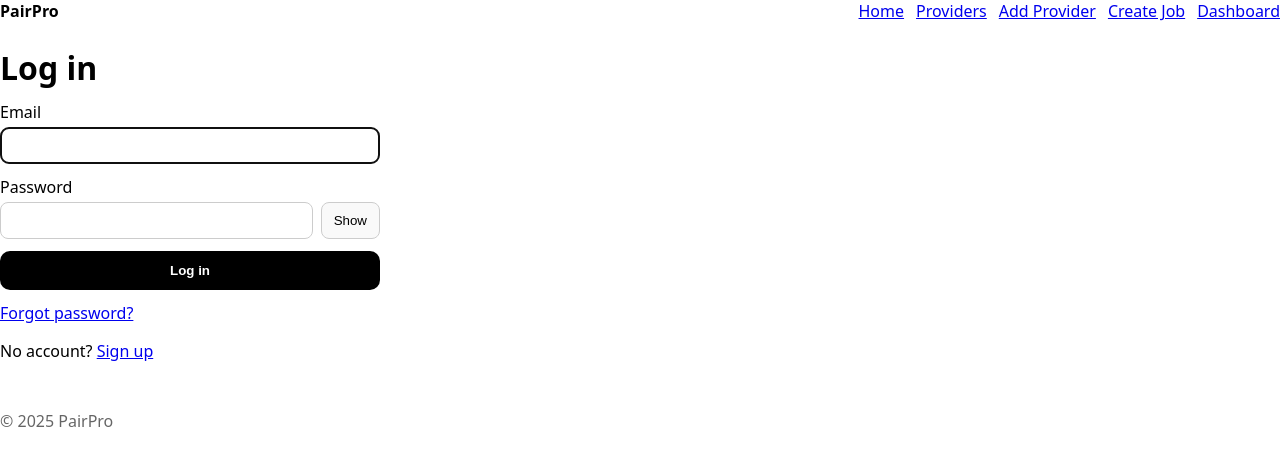
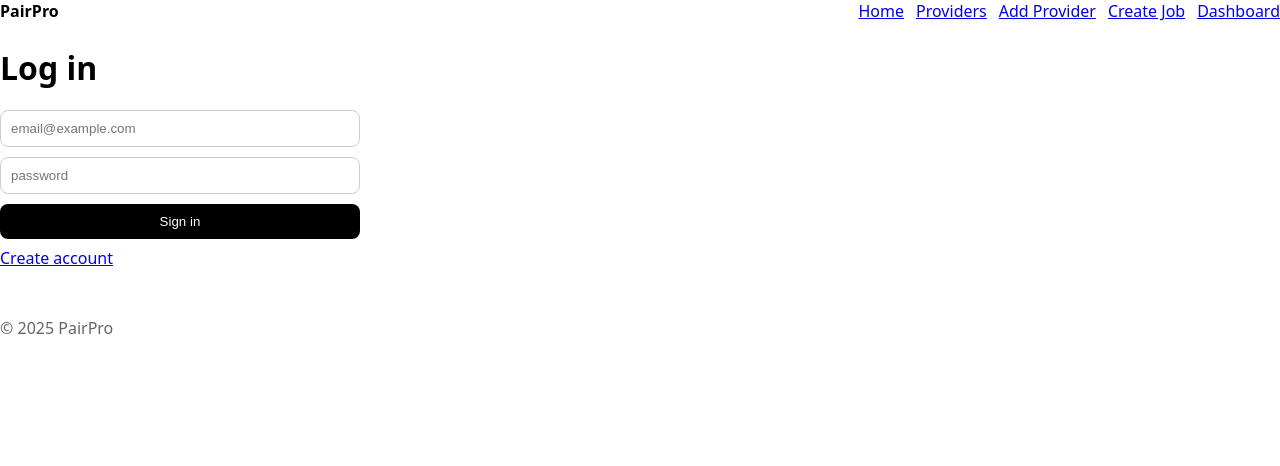
Before and after one commit to ProPairApp/pairpro-frontend, a Next.js app: page /auth/login in a window 1280 px wide. Shown: the top 466 px of the page. Built offline with nearby package versions, Linux system fonts and the light colour scheme; no server answers.

Commit message:
Update page.tsx

```diff
--- a/app/auth/login/page.tsx
+++ b/app/auth/login/page.tsx
@@ -1,137 +1,61 @@
 "use client";
 
-import { useEffect, useRef, useState } from "react";
+import { useRef, useState } from "react";
 
 export default function LoginPage() {
   const base = process.env.NEXT_PUBLIC_API_URL!;
-  const [email, setEmail] = useState("");
-  const [pw, setPw] = useState("");
-  const [showPw, setShowPw] = useState(false);
+  const emailRef = useRef<HTMLInputElement>(null);
+  const passRef = useRef<HTMLInputElement>(null);
   const [msg, setMsg] = useState<string | null>(null);
-  const [submitting, setSubmitting] = useState(false);
-  const btnRef = useRef<HTMLButtonElement | null>(null);
+  const [loading, setLoading] = useState(false);
 
-  useEffect(() => {
+  async function handleLogin(e: React.FormEvent) {
+    e.preventDefault();
+    if (loading) return;
+    setMsg(null);
+    setLoading(true);
     try {
-      const el = document.querySelector<HTMLInputElement>('input[name="email"]');
-      el?.focus();
-    } catch {}
-  }, []);
+      const email = emailRef.current?.value || "";
+      const pw = passRef.current?.value || "";
+      if (!email || !pw) throw new Error("Enter email and password");
 
-  async function onSubmit(e: React.FormEvent) {
-    e.preventDefault();
-    if (submitting) return;
+      const body = new URLSearchParams();
+      body.set("username", email);
+      body.set("password", pw);
 
-    setMsg(null);
-    setSubmitting(true);
-
-    const controller = new AbortController();
-    const t = setTimeout(() => controller.abort(), 10_000);
-
-    try {
-      if (!email.trim() || !pw) throw new Error("Please enter email and password.");
-
-      const form = new URLSearchParams();
-      form.set("username", email.trim());
-      form.set("password", pw);
-
-      const res = await fetch(`${base}/auth/login`, {
+      const r = await fetch(`${base}/auth/login`, {
         method: "POST",
         headers: { "Content-Type": "application/x-www-form-urlencoded" },
-        body: form.toString(),
-        signal: controller.signal,
+        body,
       });
 
-      if (!res.ok) {
-        const txt = await res.text();
-        throw new Error(txt || "Login failed");
-      }
+      if (!r.ok) throw new Error(await r.text());
 
-      const data = await res.json();
+      const data = await r.json();
       localStorage.setItem("pairpro_token", data.access_token);
-
       window.location.href = "/dashboard";
-    } catch (err: any) {
-      setMsg(err?.message || "Something went wrong.");
-      setSubmitting(false);
-      btnRef.current?.focus();
+    } catch (e: any) {
+      setMsg(e?.message || "Failed to fetch");
     } finally {
-      clearTimeout(t);
+      setLoading(false);
     }
   }
 
   return (
     <main>
-      <h1 style={{ marginBottom: 12 }}>Log in</h1>
-
-      <form onSubmit={onSubmit} style={{ display: "grid", gap: 12, maxWidth: 380 }}>
-        <label style={{ display: "grid", gap: 4 }}>
-          Email
-          <input
-            name="email"
-            type="email"
-            autoComplete="email"
-            value={email}
-            onChange={(e) => setEmail(e.target.value)}
-            style={{ padding: 10, border: "1px solid #ccc", borderRadius: 8 }}
-            required
-          />
-        </label>
-
-        <label style={{ display: "grid", gap: 4 }}>
-          Password
-          <div style={{ display: "flex", gap: 8 }}>
-            <input
-              type={showPw ? "text" : "password"}
-              autoComplete="current-password"
-              value={pw}
-              onChange={(e) => setPw(e.target.value)}
-              style={{ flex: 1, padding: 10, border: "1px solid #ccc", borderRadius: 8 }}
-              required
-            />
-            <button
-              type="button"
-              onClick={() => setShowPw((s) => !s)}
-              aria-pressed={showPw}
-              style={{ padding: "10px 12px", borderRadius: 8, border: "1px solid #ccc", background: "#f9f9f9", cursor: "pointer" }}
-            >
-              {showPw ? "Hide" : "Show"}
-            </button>
-          </div>
-        </label>
-
-        <button
-          ref={btnRef}
-          type="submit"
-          disabled={submitting}
-          aria-busy={submitting}
-          style={{
-            padding: "12px 18px",
-            borderRadius: 10,
-            border: "none",
-            background: submitting ? "#888" : "black",
-            color: "white",
-            cursor: submitting ? "not-allowed" : "pointer",
-            fontWeight: 600,
-            transition: "transform 80ms ease",
-            touchAction: "manipulation",
-          }}
-          onMouseDown={(e) => { (e.currentTarget as HTMLButtonElement).style.transform = "scale(0.98)"; }}
-          onMouseUp={(e) => { (e.currentTarget as HTMLButtonElement).style.transform = "scale(1)"; }}
-        >
-          {submitting ? "Logging in…" : "Log in"}
+      <h1>Log in</h1>
+      <form onSubmit={handleLogin} style={{display:"grid", gap:10, maxWidth:360}}>
+        <input ref={emailRef} type="email" placeholder="email@example.com"
+          style={{padding:10, border:"1px solid #ccc", borderRadius:8}} />
+        <input ref={passRef} type="password" placeholder="password"
+          style={{padding:10, border:"1px solid #ccc", borderRadius:8}} />
+        <button disabled={loading}
+          style={{padding:"10px 14px", background:"black", color:"white", border:"none", borderRadius:8}}>
+          {loading ? "Signing in…" : "Sign in"}
         </button>
       </form>
-
-      {msg && <p style={{ marginTop: 10, color: "crimson" }}>{msg}</p>}
-
-      <p style={{ marginTop: 12 }}>
-        <a href="/auth/forgot">Forgot password?</a>
-      </p>
-
-      <p style={{ marginTop: 12 }}>
-        No account? <a href="/auth/signup">Sign up</a>
-      </p>
+      {msg && <p style={{color:"crimson", marginTop:10}}>Error: {msg}</p>}
+      <p style={{marginTop:8}}><a href="/auth/signup">Create account</a></p>
     </main>
   );
 }
```
